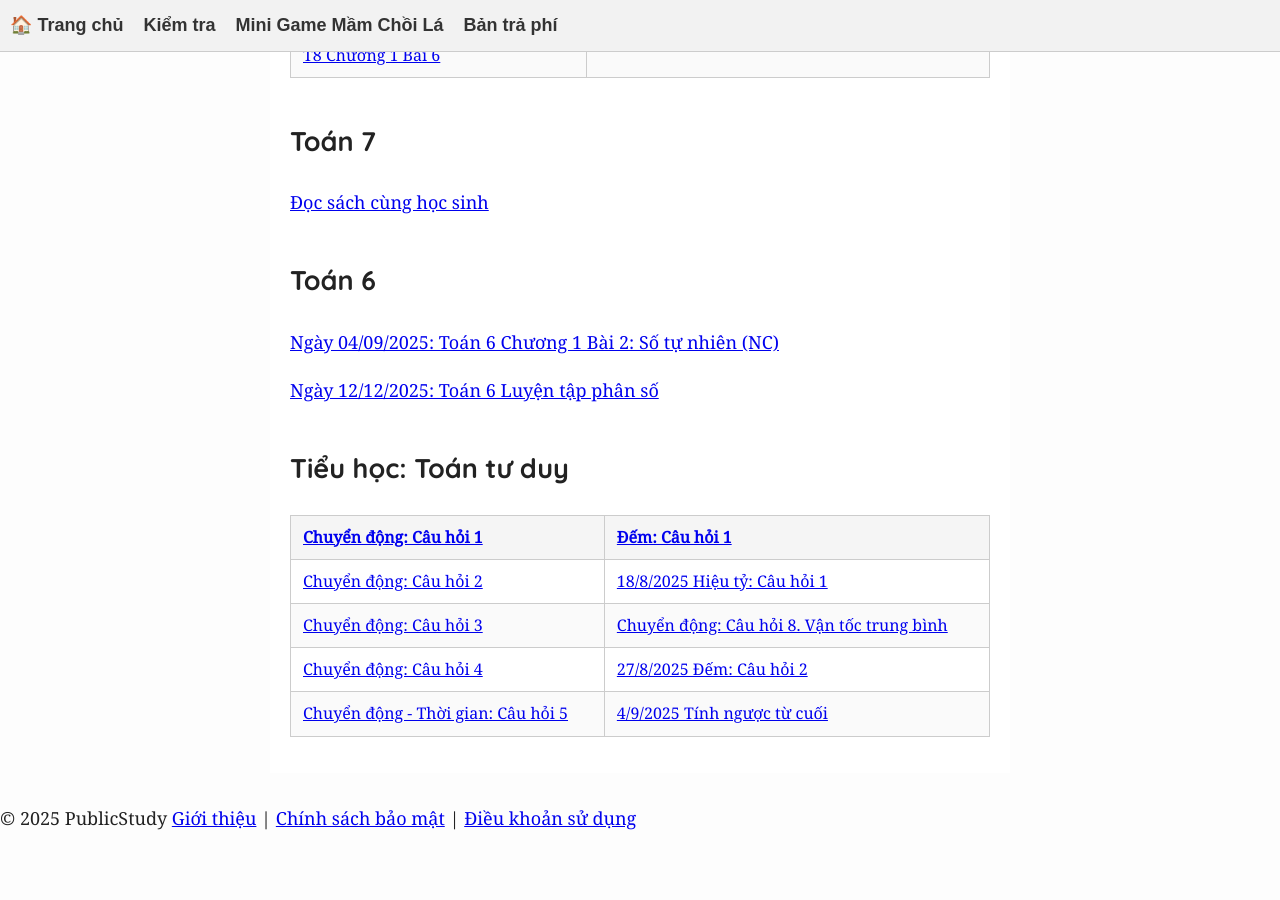
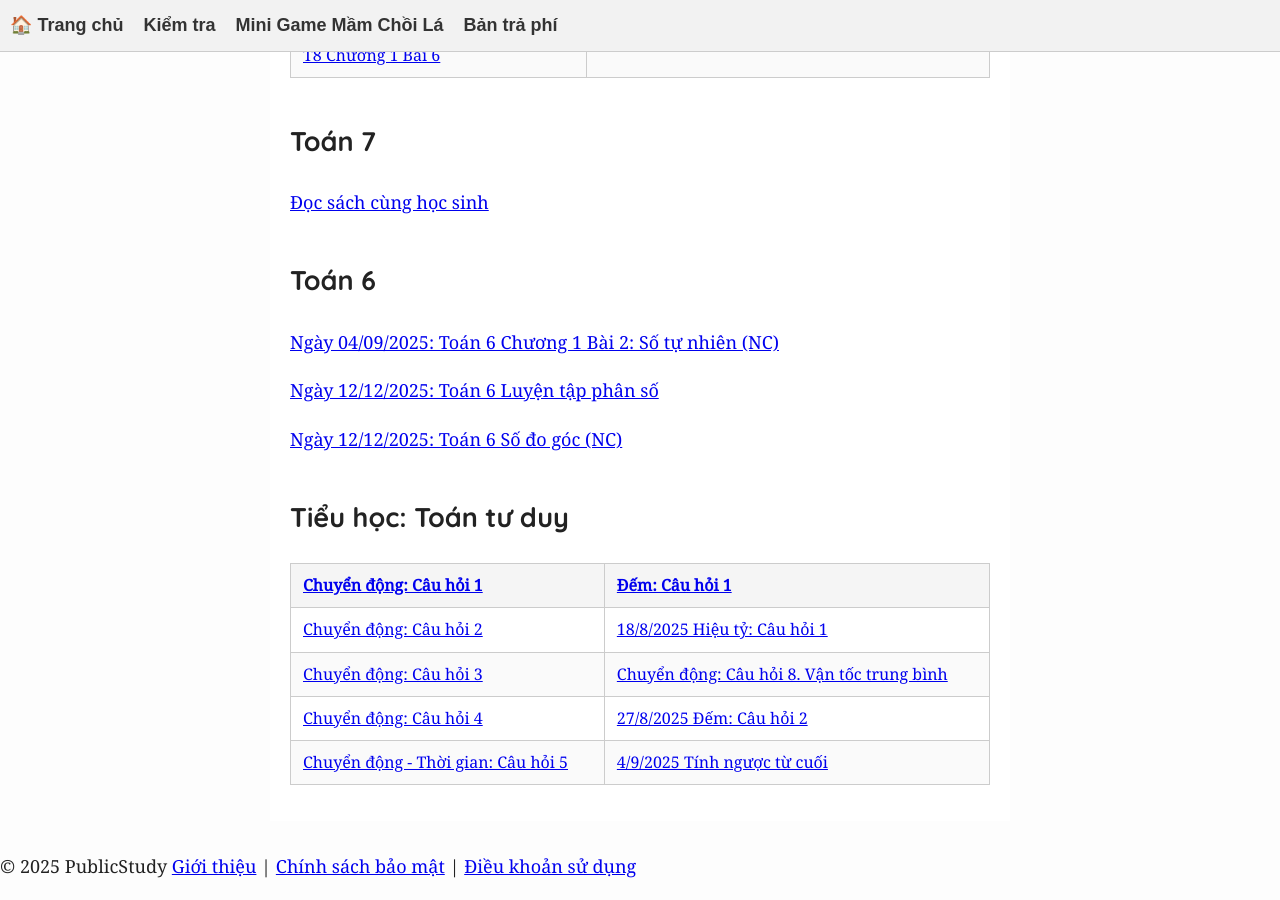
Before and after one commit to NguyenMuoiVN1988/publicstudyrepo, a Jekyll site: the page built from index.md, in a window 1280 px wide and 900 px high, scrolled down 2959 px. Built offline with Jekyll 4.4.1, drawn with Linux system fonts in a browser that asks for light colours; before the commit the page ends 3810 px from its top, so only the background shows below that.

Commit message:
Add new link for Toán 6 Số đo góc (NC)

```diff
--- a/index.md
+++ b/index.md
@@ -94,6 +94,9 @@ title: "Public Study"
 
 [Ngày 12/12/2025: Toán 6 Luyện tập phân số](T6/T6PhanSo.html)
 
+[Ngày 12/12/2025: Toán 6 Số đo góc (NC)](T6/T6HinhHoc.html)
+
+
 ## Tiểu học: Toán tư duy
 
 |[Chuyển động: Câu hỏi 1](Tieuhoc/TuduyQuestion1.md)| [Đếm: Câu hỏi 1](Tieuhoc/TieuHocDemQuestion1.md)|
```
